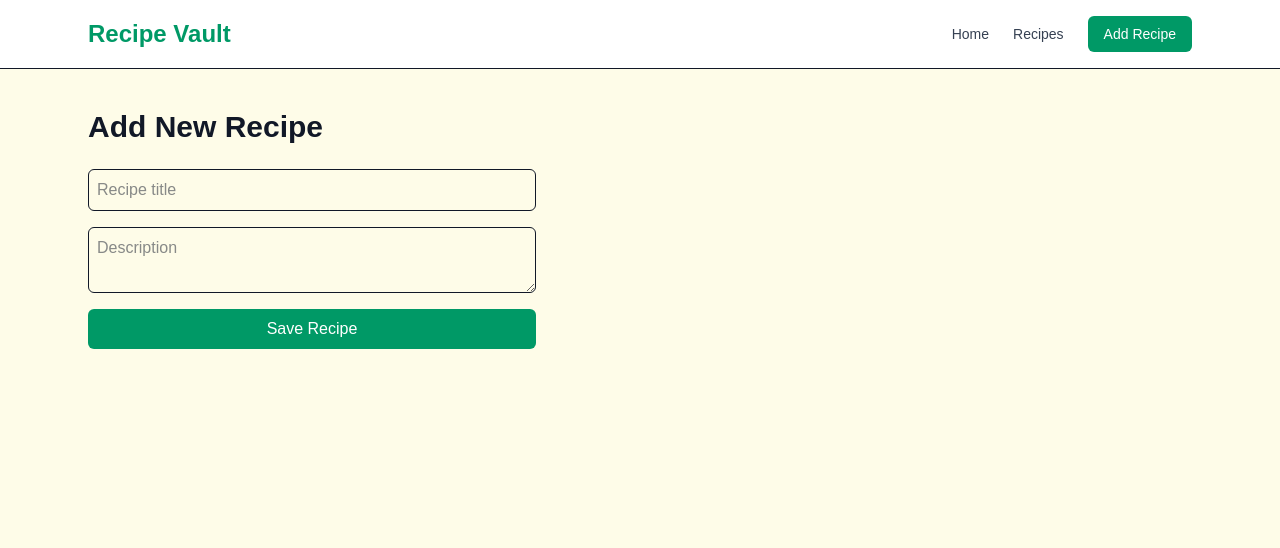
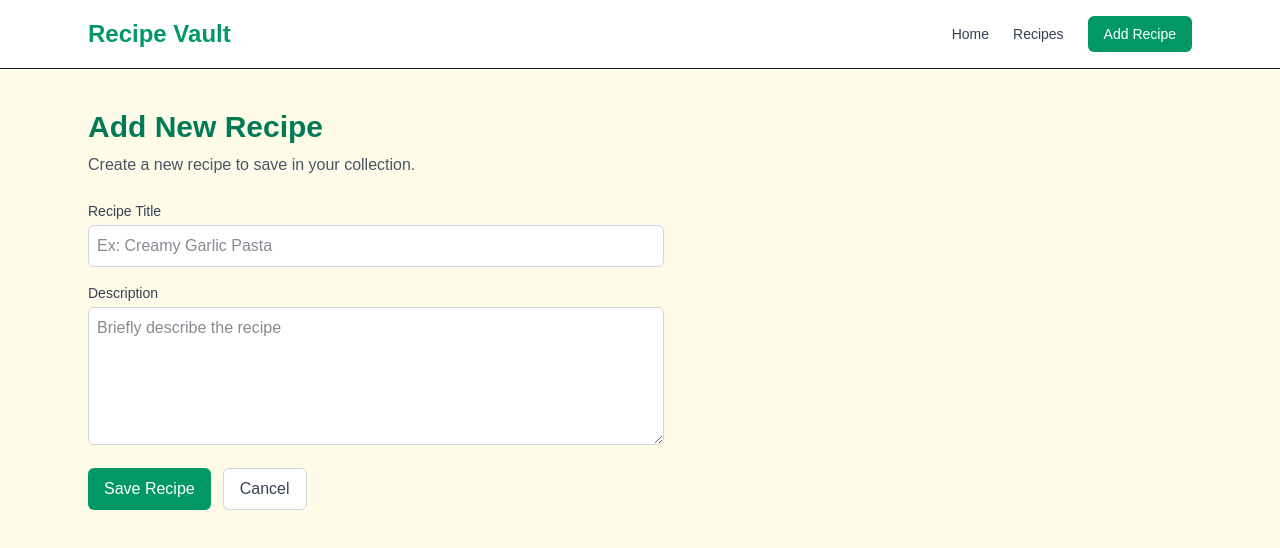
Before and after one commit to mandi7469/recipe-vault, a Next.js app: page /recipes/new in a window 1280 px wide. Shown: the top 548 px of the page. Built offline with nearby package versions, Linux system fonts and the light colour scheme.

Commit message:
Updated UX and better empty states, added delete confirmation, cancel buttons and validation messages

```diff
--- a/app/recipes/[id]/edit/page.tsx
+++ b/app/recipes/[id]/edit/page.tsx
@@ -1,5 +1,6 @@
 "use client";
 
+import Link from "next/link";
 import { useEffect, useState } from "react";
 import { useRouter } from "next/navigation";
 
@@ -13,17 +14,31 @@ export default function EditRecipePage({
   const [id, setId] = useState("");
   const [title, setTitle] = useState("");
   const [description, setDescription] = useState("");
+  const [isLoading, setIsLoading] = useState(true);
+  const [isSaving, setIsSaving] = useState(false);
+  const [error, setError] = useState("");
 
   useEffect(() => {
     async function loadRecipe() {
+      try {
         const resolvedParams = await params;
         setId(resolvedParams.id);
 
         const res = await fetch(`/api/recipes/${resolvedParams.id}`);
+
+        if (!res.ok) {
+          throw new Error("Failed to load recipe");
+        }
+
         const recipe = await res.json();
 
         setTitle(recipe.title || "");
         setDescription(recipe.description || "");
+      } catch (err) {
+        setError("Unable to load recipe.");
+      } finally {
+        setIsLoading(false);
+      }
     }
 
     loadRecipe();
@@ -31,48 +46,105 @@ export default function EditRecipePage({
 
   async function handleSubmit(e: React.FormEvent) {
     e.preventDefault();
+    setError("");
 
-    await fetch(`/api/recipes/${id}`, {
+    if (!title.trim()) {
+      setError("Recipe title is required.");
+      return;
+    }
+
+    try {
+      setIsSaving(true);
+
+      const res = await fetch(`/api/recipes/${id}`, {
         method: "PUT",
         headers: {
           "Content-Type": "application/json",
         },
         body: JSON.stringify({
-        title,
-        description,
+          title: title.trim(),
+          description: description.trim(),
         }),
       });
 
+      if (!res.ok) {
+        throw new Error("Failed to update recipe");
+      }
+
       router.push(`/recipes/${id}`);
       router.refresh();
+    } catch (err) {
+      setError("Something went wrong while updating the recipe.");
+    } finally {
+      setIsSaving(false);
+    }
+  }
+
+  if (isLoading) {
+    return <p className="text-gray-600">Loading recipe...</p>;
   }
 
   return (
     <section className="max-w-xl">
       <h1 className="text-3xl font-bold text-emerald-700">Edit Recipe</h1>
+      <p className="mt-2 text-gray-600">Update your recipe details below.</p>
 
       <form onSubmit={handleSubmit} className="mt-6 flex flex-col gap-4">
+        <div>
+          <label
+            htmlFor="title"
+            className="mb-1 block text-sm font-medium text-gray-700"
+          >
+            Recipe Title
+          </label>
           <input
+            id="title"
             type="text"
             value={title}
             onChange={(e) => setTitle(e.target.value)}
-          className="rounded-md border border-gray-300 bg-white p-2"
+            className="w-full rounded-md border border-gray-300 bg-white p-2"
             required
           />
+        </div>
 
+        <div>
+          <label
+            htmlFor="description"
+            className="mb-1 block text-sm font-medium text-gray-700"
+          >
+            Description
+          </label>
           <textarea
+            id="description"
             value={description}
             onChange={(e) => setDescription(e.target.value)}
-          className="rounded-md border border-gray-300 bg-white p-2"
+            className="w-full rounded-md border border-gray-300 bg-white p-2"
             rows={5}
           />
+        </div>
 
+        {error && (
+          <p className="rounded-md border border-red-200 bg-red-50 px-3 py-2 text-sm text-red-700">
+            {error}
+          </p>
+        )}
+
+        <div className="flex gap-3">
           <button
             type="submit"
-          className="rounded-md bg-emerald-600 px-4 py-2 text-white hover:bg-emerald-700"
+            disabled={isSaving}
+            className="rounded-md bg-emerald-600 px-4 py-2 text-white hover:bg-emerald-700 disabled:cursor-not-allowed disabled:opacity-60"
           >
-          Update Recipe
+            {isSaving ? "Updating..." : "Update Recipe"}
           </button>
+
+          <Link
+            href={`/recipes/${id}`}
+            className="rounded-md border border-gray-300 bg-white px-4 py-2 text-gray-700 hover:bg-gray-50"
+          >
+            Cancel
+          </Link>
+        </div>
       </form>
     </section>
   );
--- a/app/recipes/[id]/page.tsx
+++ b/app/recipes/[id]/page.tsx
@@ -1,5 +1,6 @@
 import Link from "next/link";
 import { redirect } from "next/navigation";
+import DeleteRecipeButton from "@/components/DeleteRecipeButton";
 
 async function getRecipe(id: string) {
   const res = await fetch(`http://localhost:3000/api/recipes/${id}`, {
@@ -46,12 +47,7 @@ export default async function RecipePage({
           </Link>
 
           <form action={handleDelete}>
-            <button
-              type="submit"
-              className="rounded-md bg-red-600 px-4 py-2 text-white hover:bg-red-700"
-            >
-              Delete
-            </button>
+            <DeleteRecipeButton />
           </form>
         </div>
       </div>
--- a/app/recipes/new/page.tsx
+++ b/app/recipes/new/page.tsx
@@ -1,22 +1,34 @@
 "use client";
 
+import Link from "next/link";
+import { useRouter } from "next/navigation";
 import { useState } from "react";
-import { useRouter } from "next/navigation";
 
 export default function NewRecipePage() {
   const router = useRouter();
 
   const [title, setTitle] = useState("");
   const [description, setDescription] = useState("");
+  const [isSaving, setIsSaving] = useState(false);
+  const [error, setError] = useState("");
 
   async function handleSubmit(e: React.FormEvent) {
     e.preventDefault();
+    setError("");
 
-    await fetch("/api/recipes", {
+    if (!title.trim()) {
+      setError("Recipe title is required.");
+      return;
+    }
+
+    try {
+      setIsSaving(true);
+
+      const res = await fetch("/api/recipes", {
         method: "POST",
         body: JSON.stringify({
-        title,
-        description,
+          title: title.trim(),
+          description: description.trim(),
           ingredients: [],
           instructions: [],
         }),
@@ -25,39 +37,84 @@ export default function NewRecipePage() {
         },
       });
 
+      if (!res.ok) {
+        throw new Error("Failed to create recipe");
+      }
+
       router.push("/recipes");
+      router.refresh();
+    } catch (err) {
+      setError("Something went wrong while saving the recipe.");
+    } finally {
+      setIsSaving(false);
+    }
   }
 
   return (
-    <section>
-      <h1 className="text-3xl font-bold">Add New Recipe</h1>
+    <section className="max-w-xl">
+      <h1 className="text-3xl font-bold text-emerald-700">Add New Recipe</h1>
+      <p className="mt-2 text-gray-600">
+        Create a new recipe to save in your collection.
+      </p>
 
-      <form
-        onSubmit={handleSubmit}
-        className="mt-6 flex flex-col gap-4 max-w-md"
+      <form onSubmit={handleSubmit} className="mt-6 flex flex-col gap-4">
+        <div>
+          <label
+            htmlFor="title"
+            className="mb-1 block text-sm font-medium text-gray-700"
           >
+            Recipe Title
+          </label>
           <input
+            id="title"
             type="text"
-          placeholder="Recipe title"
+            placeholder="Ex: Creamy Garlic Pasta"
             value={title}
             onChange={(e) => setTitle(e.target.value)}
-          className="rounded-md border p-2"
+            className="w-full rounded-md border border-gray-300 bg-white p-2"
             required
           />
+        </div>
 
+        <div>
+          <label
+            htmlFor="description"
+            className="mb-1 block text-sm font-medium text-gray-700"
+          >
+            Description
+          </label>
           <textarea
-          placeholder="Description"
+            id="description"
+            placeholder="Briefly describe the recipe"
             value={description}
             onChange={(e) => setDescription(e.target.value)}
-          className="rounded-md border p-2"
+            className="w-full rounded-md border border-gray-300 bg-white p-2"
+            rows={5}
           />
+        </div>
 
+        {error && (
+          <p className="rounded-md border border-red-200 bg-red-50 px-3 py-2 text-sm text-red-700">
+            {error}
+          </p>
+        )}
+
+        <div className="flex gap-3">
           <button
             type="submit"
-          className="rounded-md bg-emerald-600 px-4 py-2 text-white hover:bg-emerald-700"
+            disabled={isSaving}
+            className="rounded-md bg-emerald-600 px-4 py-2 text-white hover:bg-emerald-700 disabled:cursor-not-allowed disabled:opacity-60"
           >
-          Save Recipe
+            {isSaving ? "Saving..." : "Save Recipe"}
           </button>
+
+          <Link
+            href="/recipes"
+            className="rounded-md border border-gray-300 bg-white px-4 py-2 text-gray-700 hover:bg-gray-50"
+          >
+            Cancel
+          </Link>
+        </div>
       </form>
     </section>
   );
--- a/app/recipes/page.tsx
+++ b/app/recipes/page.tsx
@@ -21,7 +21,20 @@ export default async function RecipesPage() {
 
       <div className="mt-6 grid gap-4">
         {recipes.length === 0 && (
-          <p className="text-gray-500">No recipes yet.</p>
+          <div className="rounded-lg border border-dashed border-emerald-300 bg-white p-8 text-center">
+            <h2 className="text-xl font-semibold text-emerald-700">
+              No recipes yet
+            </h2>
+            <p className="mt-2 text-gray-600">
+              Start building your collection by adding your first recipe.
+            </p>
+            <Link
+              href="/recipes/new"
+              className="mt-4 inline-block rounded-md bg-emerald-600 px-4 py-2 text-white hover:bg-emerald-700"
+            >
+              Add Your First Recipe
+            </Link>
+          </div>
         )}
 
         {recipes.map((recipe: any) => (
--- /dev/null
+++ b/components/DeleteRecipeButton.tsx
@@ -0,0 +1,21 @@
+"use client";
+
+export default function DeleteRecipeButton() {
+  return (
+    <button
+      type="submit"
+      onClick={(e) => {
+        const confirmed = window.confirm(
+          "Are you sure you want to delete this recipe?",
+        );
+
+        if (!confirmed) {
+          e.preventDefault();
+        }
+      }}
+      className="rounded-md bg-red-600 px-4 py-2 text-white hover:bg-red-700"
+    >
+      Delete
+    </button>
+  );
+}
```
Lines whose indentation alone changed are shown as unchanged.
